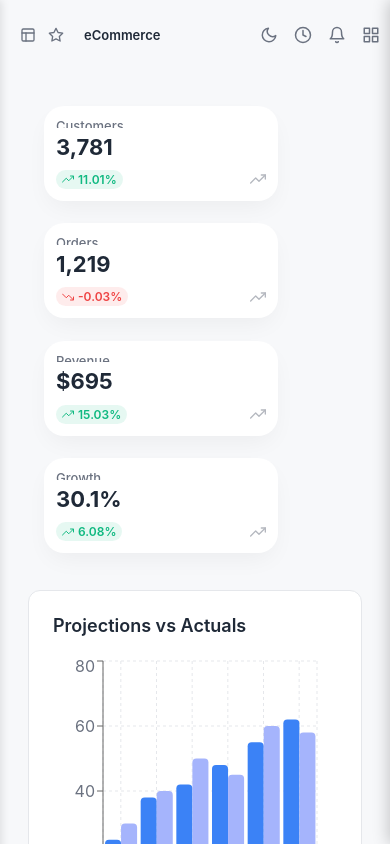
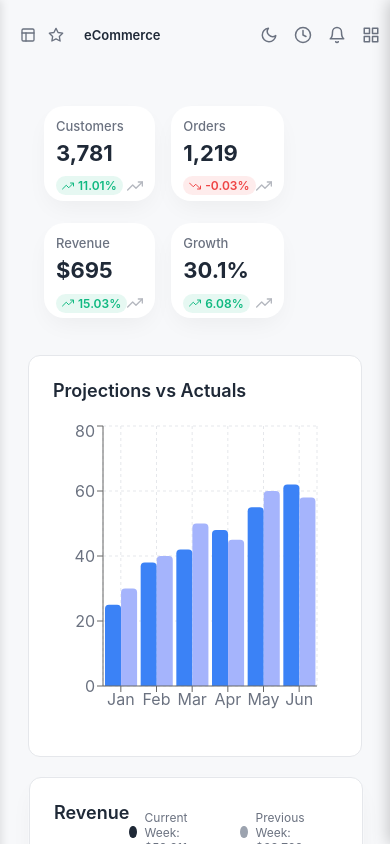
Before and after one commit to KoripelliAkash/SaaS-Dashboard, a React (Vite) app: page / in a window 390 px wide. Built offline with nearby package versions, Linux system fonts and the light colour scheme.

Commit message:
fixed responsive statcard

```diff
--- a/src/components/common/StatCard.module.css
+++ b/src/components/common/StatCard.module.css
@@ -21,8 +21,8 @@
   font-weight: 500;
   font-size: 15px;
   white-space: nowrap;
-  overflow: hidden;
-  text-overflow: ellipsis;
+  /* overflow: hidden; */
+  /* text-overflow: ellipsis; */
 }
 
 .value {
```
Also changed, not shown: src/pages/Dashboard/Dashboard.module.css (+4 -4 lines).
